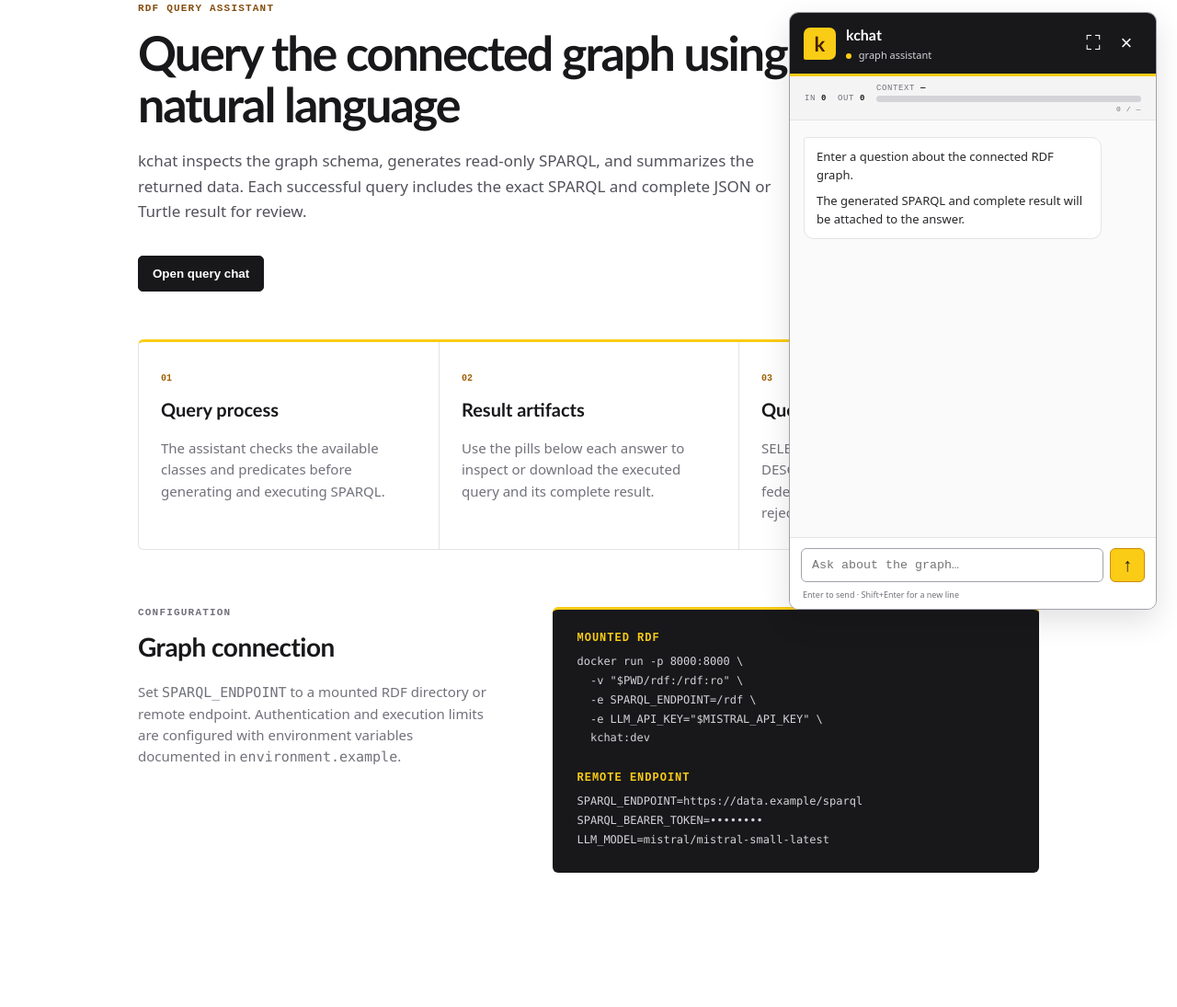
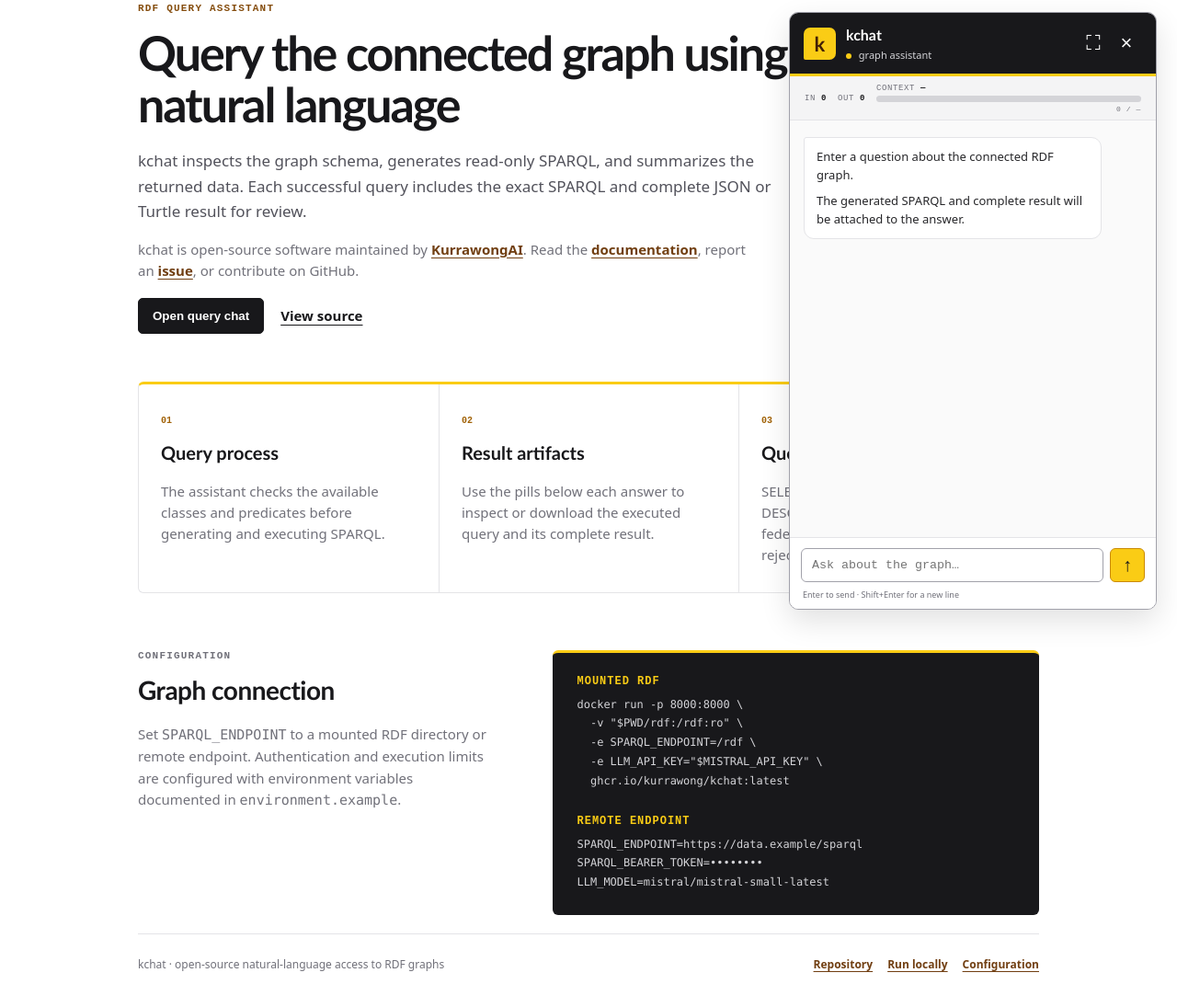
Before and after one commit to Kurrawong/kchat, a plain HTML site: page sparql_agent/ui/index.html in a window 1280 px wide. Shown: the part 117-1212 px from the top of the page at 92% size. Before the commit the page ends 1158 px from the top, so only its background shows below. Drawn offline with Linux system fonts and the light colour scheme; no server answers.

Commit message:
package push

```diff
--- a/sparql_agent/ui/index.html
+++ b/sparql_agent/ui/index.html
@@ -17,7 +17,10 @@
       </svg>
       <span>kchat</span>
     </a>
-    <span class="tagline">Read-only SPARQL assistant</span>
+    <div class="header-meta">
+      <span class="tagline">Read-only SPARQL assistant</span>
+      <a class="repo-link" href="https://github.com/Kurrawong/kchat" target="_blank" rel="noopener">GitHub repository ↗</a>
+    </div>
   </header>
 
   <main>
@@ -25,7 +28,11 @@
       <p class="eyebrow">RDF QUERY ASSISTANT</p>
       <h1>Query the connected graph using natural language</h1>
       <p class="lead">kchat inspects the graph schema, generates read-only SPARQL, and summarizes the returned data. Each successful query includes the exact SPARQL and complete JSON or Turtle result for review.</p>
-      <button class="primary" id="hero-chat">Open query chat</button>
+      <p class="project-note">kchat is open-source software maintained by <a href="https://kurrawong.ai/" target="_blank" rel="noopener">KurrawongAI</a>. Read the <a href="https://github.com/Kurrawong/kchat#readme" target="_blank" rel="noopener">documentation</a>, report an <a href="https://github.com/Kurrawong/kchat/issues" target="_blank" rel="noopener">issue</a>, or contribute on GitHub.</p>
+      <div class="hero-actions">
+        <button class="primary" id="hero-chat">Open query chat</button>
+        <a class="secondary" href="https://github.com/Kurrawong/kchat" target="_blank" rel="noopener">View source</a>
+      </div>
     </section>
 
     <section class="grid" aria-label="How kchat operates">
@@ -42,13 +49,22 @@
   -v "$PWD/rdf:/rdf:ro" \
   -e SPARQL_ENDPOINT=/rdf \
   -e LLM_API_KEY="$MISTRAL_API_KEY" \
-  kchat:dev</code></pre>
+  ghcr.io/kurrawong/kchat:latest</code></pre>
         <h3>Remote endpoint</h3>
         <pre><code>SPARQL_ENDPOINT=https://data.example/sparql
 SPARQL_BEARER_TOKEN=••••••••
 LLM_MODEL=mistral/mistral-small-latest</code></pre>
       </div>
     </section>
+
+    <footer class="site-footer">
+      <span>kchat · open-source natural-language access to RDF graphs</span>
+      <nav aria-label="Project links">
+        <a href="https://github.com/Kurrawong/kchat" target="_blank" rel="noopener">Repository</a>
+        <a href="https://github.com/Kurrawong/kchat#run-the-demo" target="_blank" rel="noopener">Run locally</a>
+        <a href="https://github.com/Kurrawong/kchat/blob/main/environment.example" target="_blank" rel="noopener">Configuration</a>
+      </nav>
+    </footer>
   </main>
 
   <button id="chat-launcher" aria-label="Open chat">
--- a/sparql_agent/ui/styles.css
+++ b/sparql_agent/ui/styles.css
@@ -47,12 +47,20 @@ code { font-family: ui-monospace, SFMono-Regular, Menlo, Monaco, Consolas, monos
 }
 .brand-mark { width: 39px; height: 39px; color: var(--ink); }
 .brand-mark circle { fill: var(--yellow); }
+.header-meta { display: flex; align-items: center; gap: 20px; }
 .tagline {
   font: 12px ui-monospace, SFMono-Regular, monospace;
   color: var(--muted);
   text-transform: uppercase;
   letter-spacing: 1.6px;
 }
+.repo-link, .project-note a, .site-footer a {
+  color: #713f12;
+  font-weight: 650;
+  text-underline-offset: 3px;
+}
+.repo-link { font-size: 12px; }
+.repo-link:hover, .project-note a:hover, .site-footer a:hover { color: var(--ink); }
 
 main { max-width: 1040px; margin: auto; padding: 0 30px 72px; }
 .hero { padding: 58px 0 52px; max-width: 760px; }
@@ -64,8 +72,9 @@ main { max-width: 1040px; margin: auto; padding: 0 30px 72px; }
 }
 h1 { font-size: clamp(36px, 5vw, 52px); line-height: 1.08; letter-spacing: -2px; margin: 14px 0 20px; }
 .lead { font-size: 17px; line-height: 1.6; max-width: 720px; color: #52525b; }
+.project-note { max-width: 680px; color: var(--muted); }
+.hero-actions { display: flex; align-items: center; gap: 18px; margin-top: 18px; }
 .primary {
-  margin-top: 18px;
   border: 1px solid var(--ink);
   background: var(--ink);
   color: white;
@@ -75,6 +84,8 @@ h1 { font-size: clamp(36px, 5vw, 52px); line-height: 1.08; letter-spacing: -2px;
   cursor: pointer;
 }
 .primary:hover { background: #3f3f46; }
+.secondary { color: var(--ink); font-weight: 650; text-underline-offset: 4px; }
+.secondary:hover { color: #854d0e; }
 
 .grid { display: grid; grid-template-columns: repeat(3, 1fr); border: 1px solid var(--line); border-top: 3px solid var(--yellow); border-radius: 6px; }
 .grid article { padding: 25px 24px 28px; }
@@ -88,6 +99,16 @@ h1 { font-size: clamp(36px, 5vw, 52px); line-height: 1.08; letter-spacing: -2px;
 .code-tabs h3 { font: 700 12px ui-monospace, monospace; color: var(--yellow); text-transform: uppercase; letter-spacing: 1px; margin: 0 0 9px; }
 .code-tabs h3:not(:first-child) { margin-top: 25px; }
 .code-tabs pre { margin: 0; white-space: pre-wrap; color: #d4d4d8; font-size: 12px; line-height: 1.65; }
+.site-footer {
+  display: flex;
+  justify-content: space-between;
+  gap: 24px;
+  padding-top: 24px;
+  border-top: 1px solid var(--line);
+  color: var(--muted);
+  font-size: 12px;
+}
+.site-footer nav { display: flex; flex-wrap: wrap; gap: 16px; }
 
 #chat-launcher {
   position: fixed;
@@ -265,6 +286,8 @@ h1 { font-size: clamp(36px, 5vw, 52px); line-height: 1.08; letter-spacing: -2px;
 
 @media (max-width: 760px) {
   .tagline { display: none; }
+  .header-meta { gap: 0; }
+  .site-footer { flex-direction: column; }
   .hero { padding-top: 45px; }
   h1 { letter-spacing: -1.5px; }
   .grid, .config { grid-template-columns: 1fr; }
```
Also changed, not shown: 5 other files.
